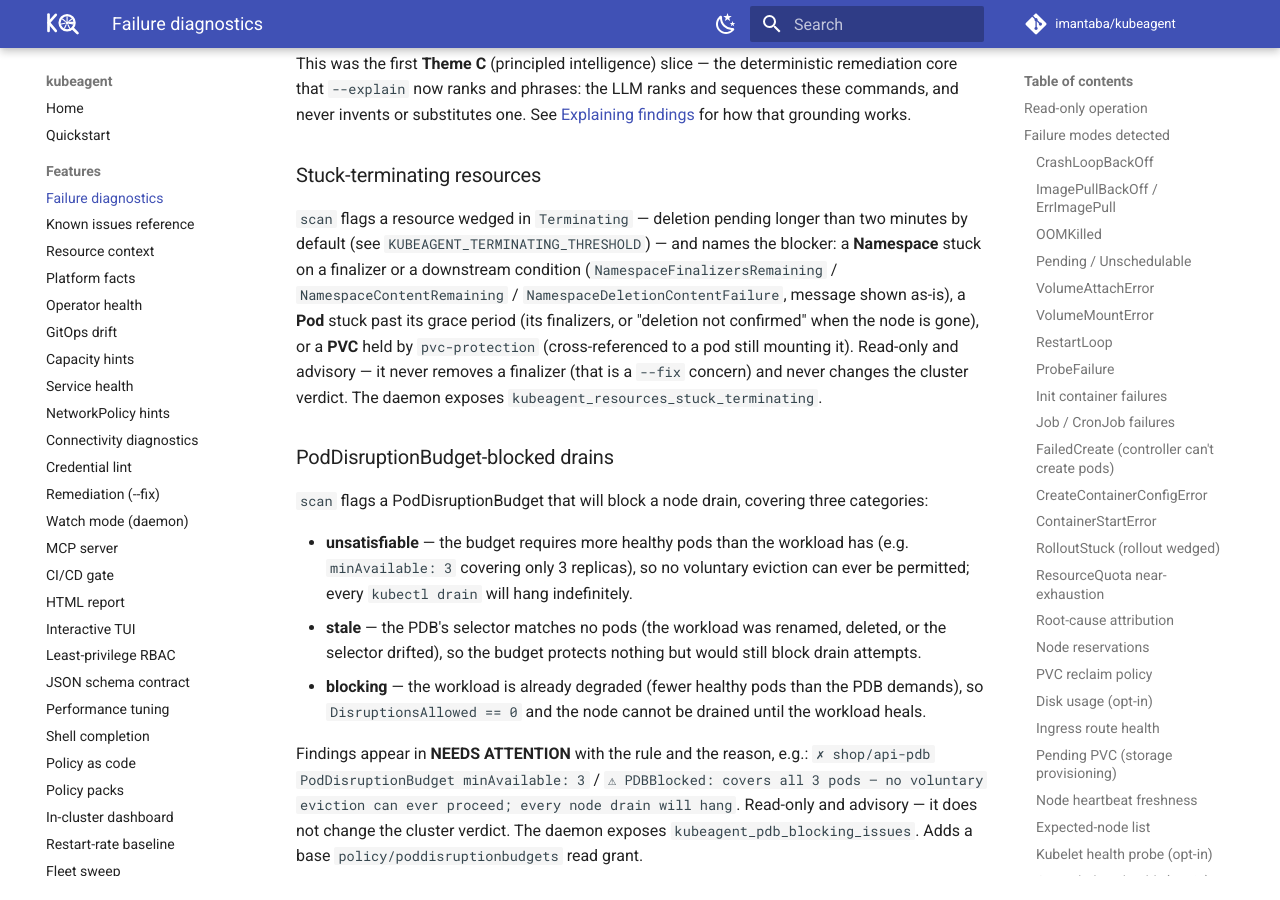
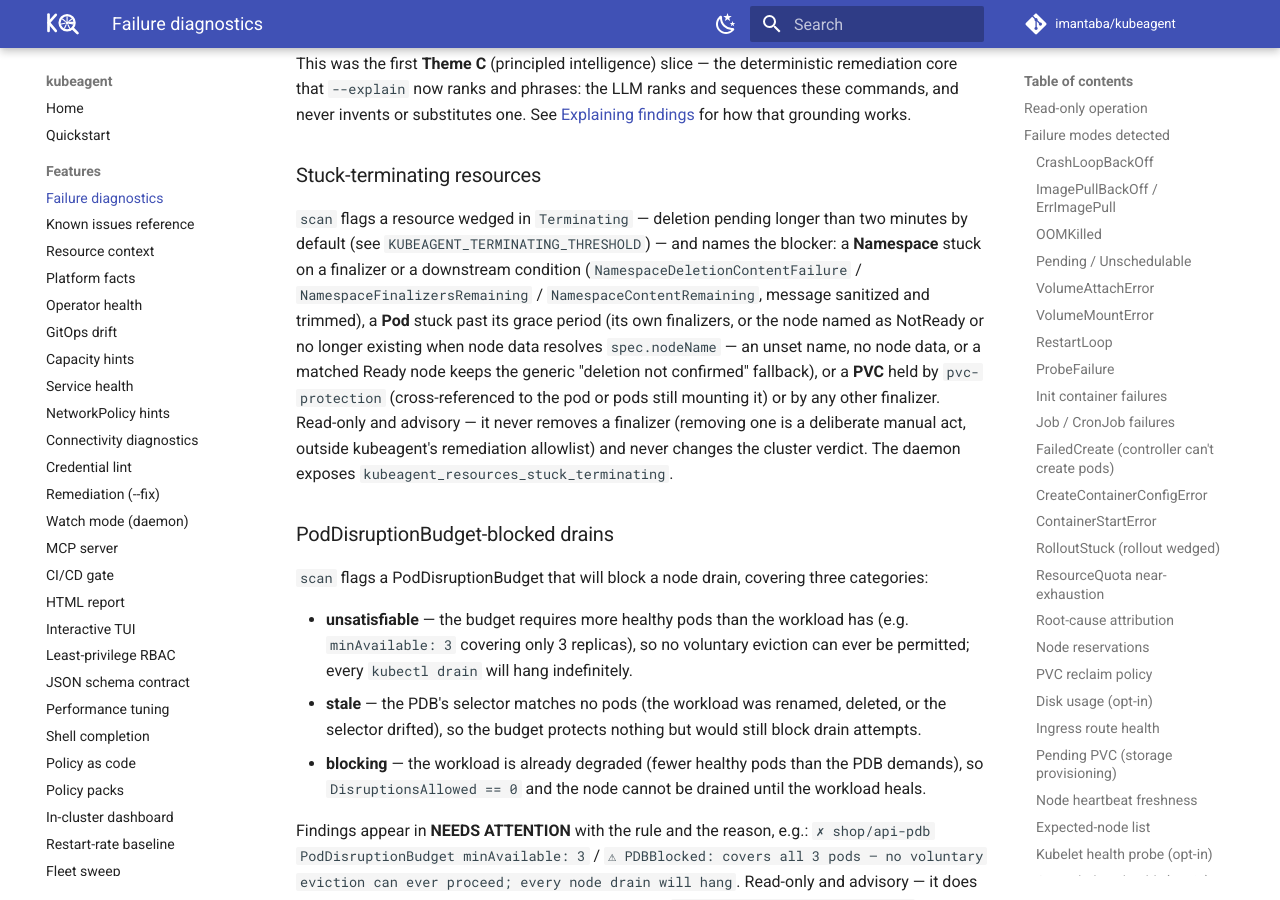
Before and after one commit to imantaba/kubeagent, an MkDocs documentation site: the page built from website/docs/features/diagnostics.md, in a window 1280 px wide and 900 px high, scrolled down 15172 px. Built offline with MkDocs 1.6.1 and Material for MkDocs 9.7.7, drawn with Linux system fonts in a browser that asks for light colours; comment, search, counter and statistics services are not loaded.

Commit message:
docs(diagnostics): match the stuck-terminating paragraph to the code
Five corrections to the stuck-terminating-resources paragraph:

- The condition enumeration is reordered to
  NamespaceDeletionContentFailure / NamespaceFinalizersRemaining /
  NamespaceContentRemaining, matching nsConditionOrder.
- "message shown as-is" becomes "message sanitized and trimmed" — the
  namespace condition message passes through internal/safetext.Line
  and trimMsg before it is ever rendered.
- The PVC sentence now covers both mounting pods (singular or plural)
  and any other finalizer, not only pvc-protection's own mounting-pod
  cross-reference.
- The Pod clause now says what podReason actually returns: its own
  finalizers, or the node named as NotReady or no longer existing
  once spec.nodeName resolves against known node data — an unset
  name, no node data, or a matched Ready node keeps the generic
  "deletion not confirmed" fallback. The old "when the node is
  gone" line predated the node-aware branches and never mentioned
  that a reason can name a node at all.
- "(that is a --fix concern)" becomes "(removing one is a deliberate
  manual act, outside kubeagent's remediation allowlist)" — kubeagent
  has no finalizer-removal action in --fix, so the old phrasing
  pointed the reader at a flag that does nothing for this finding.

The paragraph is also reflowed to the file's prose width; no wording
beyond the five corrections above changed as a result.

Signed-off-by: imantaba <itn.taba@gmail.com>

```diff
--- a/website/docs/features/diagnostics.md
+++ b/website/docs/features/diagnostics.md
@@ -705,14 +705,17 @@ ranks and sequences these commands, and never invents or substitutes one. See
 
 `scan` flags a resource wedged in `Terminating` — deletion pending longer than
 two minutes by default (see `KUBEAGENT_TERMINATING_THRESHOLD`) — and names the
-blocker: a **Namespace** stuck on a finalizer or a
-downstream condition (`NamespaceFinalizersRemaining` / `NamespaceContentRemaining`
-/ `NamespaceDeletionContentFailure`, message shown as-is), a **Pod** stuck past
-its grace period (its finalizers, or "deletion not confirmed" when the node is
-gone), or a **PVC** held by `pvc-protection` (cross-referenced to a pod still
-mounting it). Read-only and advisory — it never removes a finalizer (that is a
-`--fix` concern) and never changes the cluster verdict. The daemon exposes
-`kubeagent_resources_stuck_terminating`.
+blocker: a **Namespace** stuck on a finalizer or a downstream condition
+(`NamespaceDeletionContentFailure` / `NamespaceFinalizersRemaining` /
+`NamespaceContentRemaining`, message sanitized and trimmed), a **Pod** stuck
+past its grace period (its own finalizers, or the node named as NotReady or no
+longer existing when node data resolves `spec.nodeName` — an unset name, no
+node data, or a matched Ready node keeps the generic "deletion not confirmed"
+fallback), or a **PVC** held by `pvc-protection` (cross-referenced to the pod
+or pods still mounting it) or by any other finalizer. Read-only and advisory —
+it never removes a finalizer (removing one is a deliberate manual act, outside
+kubeagent's remediation allowlist) and never changes the cluster verdict. The
+daemon exposes `kubeagent_resources_stuck_terminating`.
 
 ### PodDisruptionBudget-blocked drains
 
```
